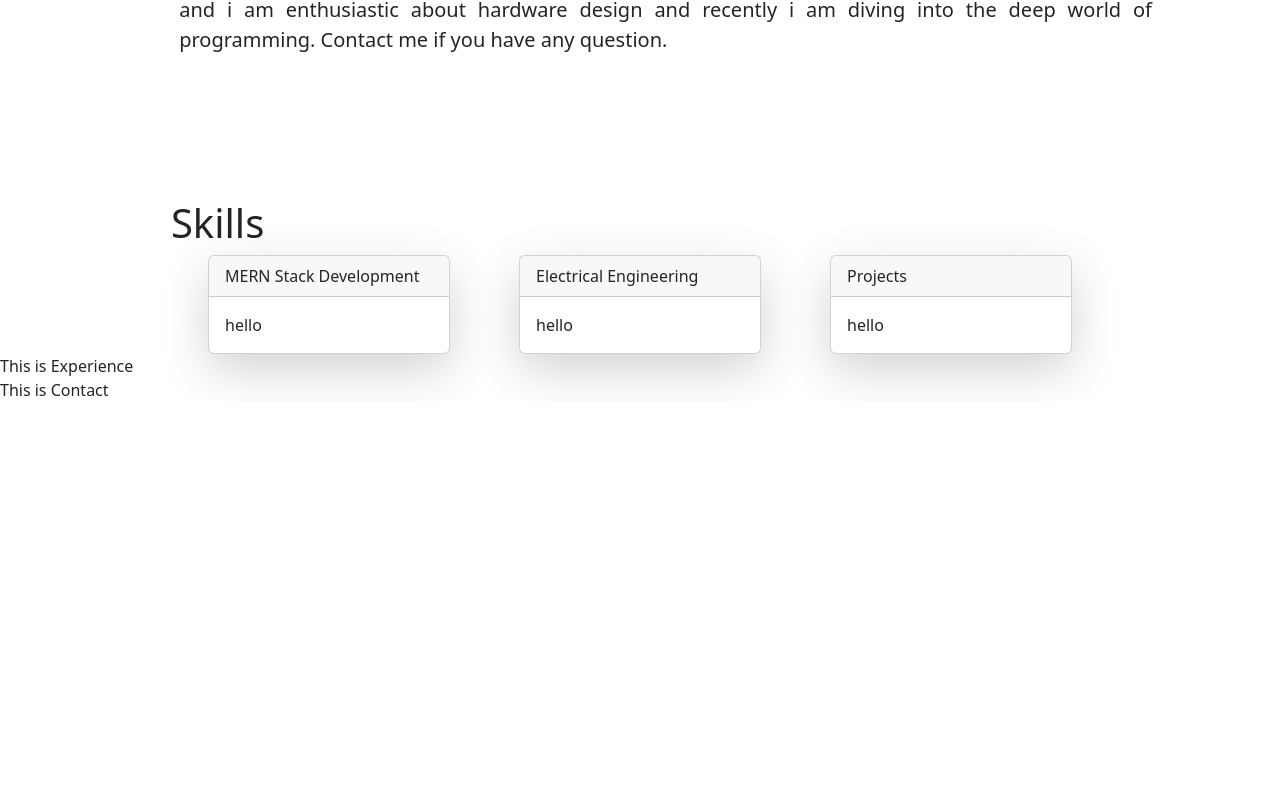
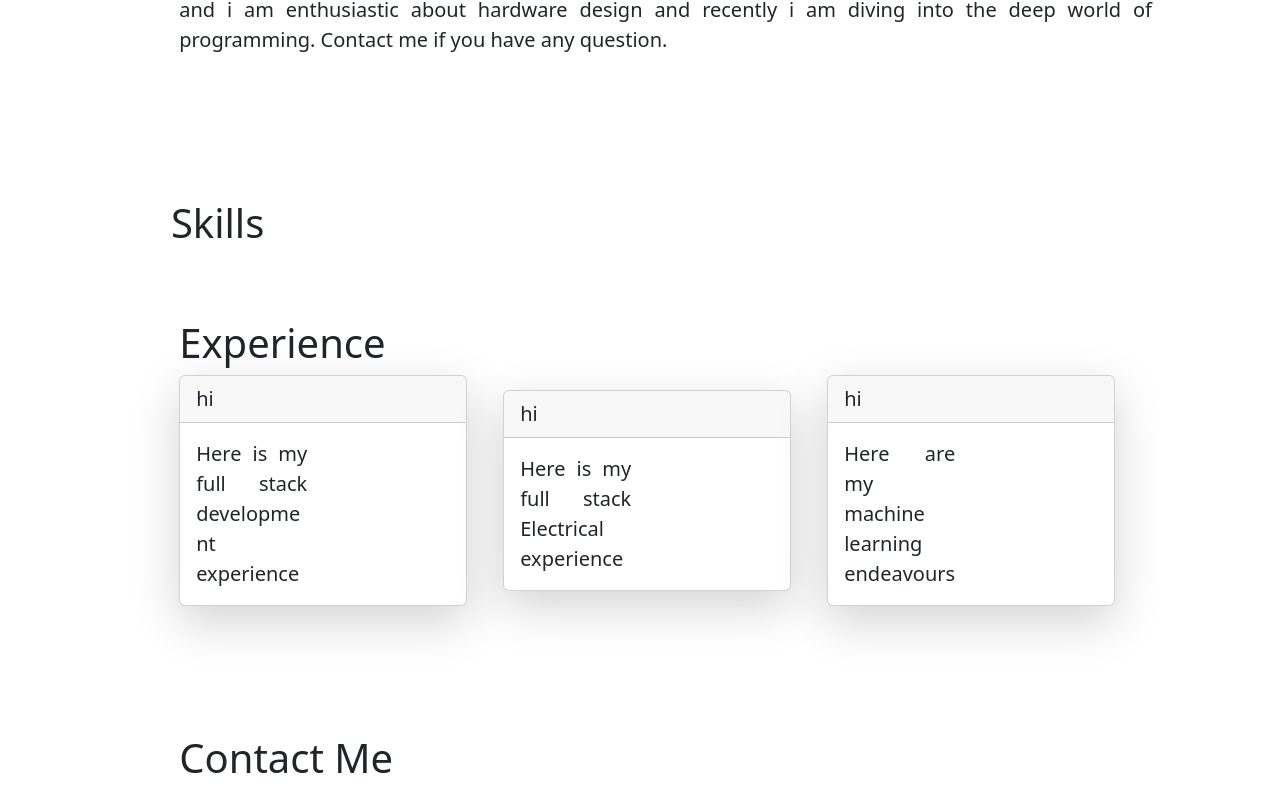
Before and after one commit to Sufiyan2003/testing-application, a React (Create React App) app: page / in a window 1280 px wide. Shown: the part 904-1716 px from the top of the page. Before the commit the page ends 1306 px from the top, so only its background shows below. Built offline with nearby package versions, Linux system fonts and the light colour scheme.

Commit message:
new sections staged

```diff
--- a/src/FrontEnd/About.js
+++ b/src/FrontEnd/About.js
@@ -1,6 +1,6 @@
 import React from "react";
 import me from "../pictures/me.jpg";
-import 'bootstrap/dist/css/bootstrap.min.css';
+import "bootstrap/dist/css/bootstrap.min.css";
 import "../assets/About.css";
 import { Row, Col, Button } from "reactstrap";
 
--- a/src/FrontEnd/Contact.js
+++ b/src/FrontEnd/Contact.js
@@ -2,8 +2,10 @@ import React from 'react'
 
 function Contact() {
   return (
-    <div>
-      This is Contact
+    <div className='about-container flex flex-col items-center'>
+      <div className="text-container">
+        <h1>Contact Me</h1>
+      </div>
     </div>
   )
 }
--- a/src/FrontEnd/Experience.js
+++ b/src/FrontEnd/Experience.js
@@ -1,11 +1,28 @@
-import React from 'react'
+import React from "react";
+import Card from "../component/Card";
 
 function Experience() {
   return (
-    <div>
-      This is Experience
+    <div className="about-container flex flex-col items-center">
+      <div className="text-container">
+        <h1>Experience</h1>
+        <div className="experience-containers flex flex-row items-center justify-center gap-9">
+          <Card
+            title={"hi"}
+            content={"Here is my full stack development experience"}
+          />
+          <Card
+            title={"hi"}
+            content={"Here is my full stack Electrical experience"}
+          />
+          <Card
+            title={"hi"}
+            content={"Here are my machine learning endeavours"}
+          />
+        </div>
+      </div>
     </div>
-  )
+  );
 }
 
-export default Experience
+export default Experience;
--- a/src/FrontEnd/Skills.js
+++ b/src/FrontEnd/Skills.js
@@ -8,12 +8,7 @@ function Skills() {
       <div className="skill-header">
         <h1>Skills</h1>
         <div className="skill-cards flex-none">
-          {/* <CustomCard title={"FirstCard"} content={"hello"} />
-          <CustomCard title={"SecondCard"} content={"hello"} />
-          <CustomCard title={"ThirdCard"} content={"hello"} /> */}
-          <Card title={"MERN Stack Development"} content={"hello"} />
-          <Card title={"Electrical Engineering"} content={"hello"} />
-          <Card title={"Projects"} content={"hello"} />
+
         </div>
       </div>
     </div>
```
Also changed, not shown: src/assets/Skills.css (+4 -4 lines).
